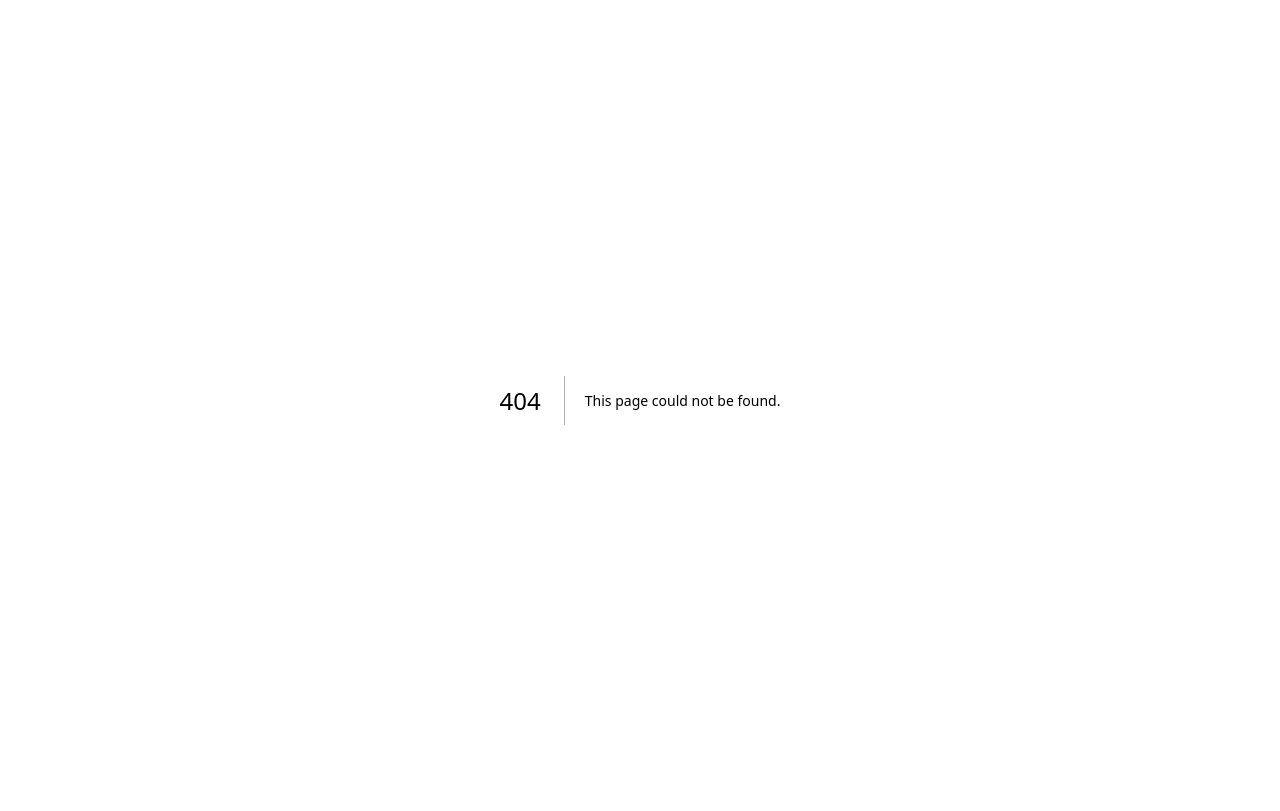
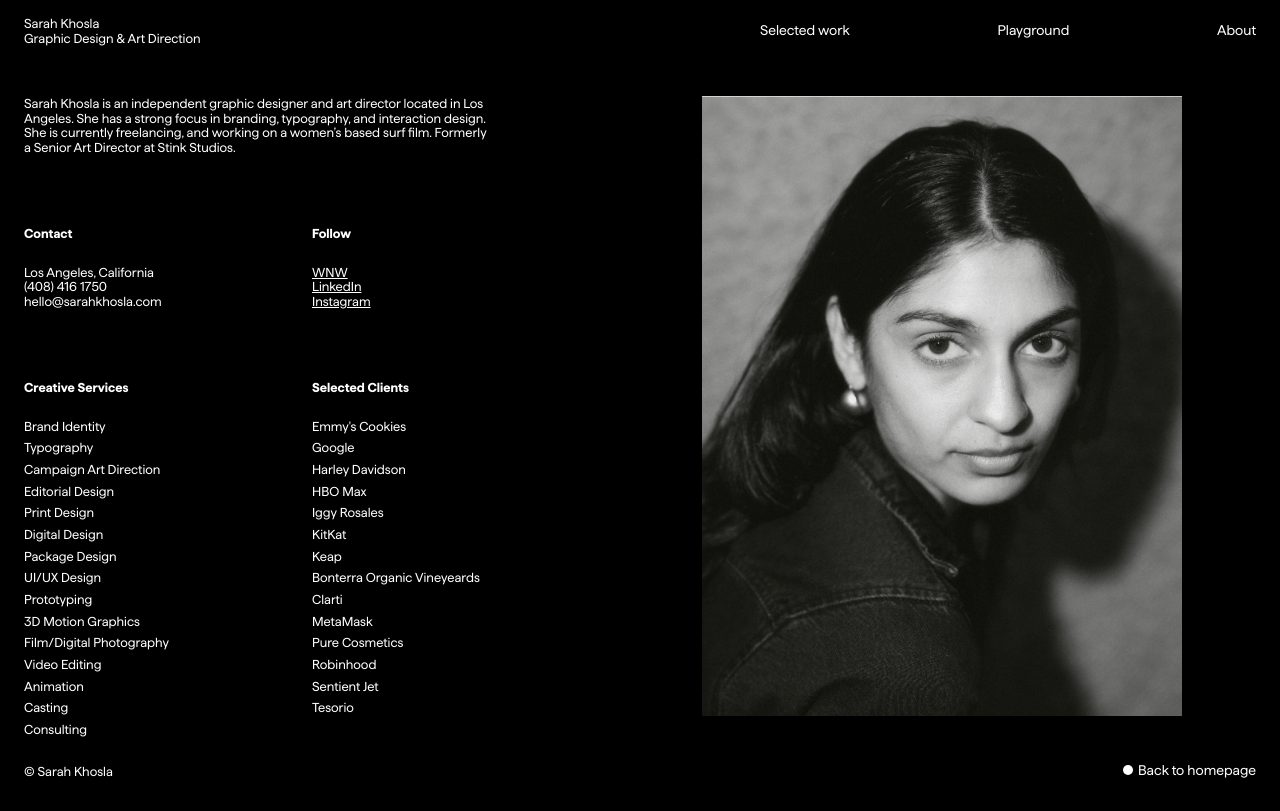
Before and after one commit to outerlabs-studio/sarah-khosla, a Next.js app: page /about in a window 1280 px wide. Before the commit this address had no page. Built offline with nearby package versions, Linux system fonts and the light colour scheme; what @studio-freight/tempus would draw is missing.

Commit message:
Created about page

```diff
--- /dev/null
+++ b/components/about/index.js
@@ -0,0 +1,51 @@
+import { styled } from 'styled-components'
+import { ArticleBase } from 'styles'
+
+export const AboutPageWrapper = styled.main`
+  height: 100vh;
+  display: flex;
+  flex-direction: column;
+  justify-content: space-between;
+`
+export const ContentWrapper = styled.div`
+  display: flex;
+  gap: 5rem;
+`
+export const DescriptionWrapper = styled.div`
+  max-width: 29rem;
+  padding: 6rem 0 3vh;
+`
+export const RightColumn = styled.div`
+  display: flex;
+  width: 100%;
+  max-width: 48vw;
+  justify-content: flex-end;
+  padding: 6rem 0 3vh;
+`
+export const ImageWrapper = styled.div`
+  width: 30rem;
+
+  img {
+    width: 100%;
+    height: auto;
+  }
+`
+export const ListRow = styled.div`
+  display: grid;
+  grid-template-columns: repeat(2, 1fr);
+  gap: 7rem;
+  margin-top: 9vh;
+`
+export const ListWrapper = styled.div`
+  display: flex;
+  flex-direction: column;
+
+  a {
+    font-size: 13px !important;
+    line-height: 14.5px !important;
+  }
+`
+export const ListTitle = styled(ArticleBase)`
+  font-weight: 700;
+  margin-bottom: 1.5rem;
+`
--- a/components/footer/index.js
+++ b/components/footer/index.js
@@ -9,26 +9,36 @@ import {
 import { ArticleBase, Container } from 'styles'
 import { useLenis } from '@studio-freight/react-lenis'
 import CustomLink from 'components/link'
+import { useRouter } from 'next/router'
 
 const Footer = () => {
   const lenis = useLenis()
+  const router = useRouter()
 
   return (
-    <PageFooter>
+    <PageFooter noPadding={router.pathname === '/about'}>
       <Container>
         <ContentWrapper>
           <Column>
             <ArticleBase>&copy; Sarah Khosla</ArticleBase>
+            {router.pathname === '/' || router.pathname === '/playground' ? (
               <DescriptionWrapper>
                 <ArticleBase>
                   Los Angeles, California{' '}
-                <CustomLink href="mailto:hello@sarahkhosla.com" target="_blank">
+                  <CustomLink
+                    href="mailto:hello@sarahkhosla.com"
+                    target="_blank"
+                  >
                     hello@sarahkhosla.com
                   </CustomLink>
                 </ArticleBase>
               </DescriptionWrapper>
+            ) : (
+              <div />
+            )}
           </Column>
           <Column>
+            {router.pathname === '/' || router.pathname === '/playground' ? (
               <LinksWrapper>
                 <CustomLink href="/linkedin" target="_blank">
                   Linkedin,
@@ -40,10 +50,17 @@ const Footer = () => {
                   Instagram
                 </CustomLink>
               </LinksWrapper>
+            ) : (
+              <div />
+            )}
             <LinkWrapper>
+              {router.pathname === '/about' ? (
+                <CustomLink href="/">Back to homepage</CustomLink>
+              ) : (
                 <CustomLink onClick={() => lenis.scrollTo('top')}>
                   Back to top
                 </CustomLink>
+              )}
             </LinkWrapper>
           </Column>
         </ContentWrapper>
--- a/components/footer/styles.js
+++ b/components/footer/styles.js
@@ -3,7 +3,7 @@ import { styled } from 'styled-components'
 export const PageFooter = styled.footer`
   position: relative;
   width: 100%;
-  padding: 15rem 0 2rem;
+  padding: ${(props) => (props.noPadding ? '0 0 2rem' : '15rem 0 2rem')};
 `
 export const ContentWrapper = styled.div`
   position: relative;
--- a/components/nav/index.js
+++ b/components/nav/index.js
@@ -11,10 +11,12 @@ import { CustomLink } from 'components'
 // import { SplitText } from 'lib'
 import { useIsomorphicLayoutEffect } from 'react-use'
 import gsap from 'gsap'
+import { useRouter } from 'next/router'
 
 const Nav = () => {
   let sectionRef = useRef()
   let navTextRef = useRef([])
+  const router = useRouter()
 
   useIsomorphicLayoutEffect(() => {
     let ctx = gsap.context(() => {
@@ -45,6 +47,7 @@ const Nav = () => {
               Sarah Khosla
               <br /> Graphic Design & Art Direction
             </ArticleBase>
+            {router.pathname !== '/about' && (
               <DescriptionWrapper>
                 <LineWrapper>
                   <ArticleBase ref={(el) => (navTextRef.current[0] = el)}>
@@ -62,6 +65,7 @@ const Nav = () => {
                   </ArticleBase>
                 </LineWrapper>
               </DescriptionWrapper>
+            )}
           </Column>
           <Column>
             <CustomLink href="/">Selected work</CustomLink>
--- a/components/nav/styles.js
+++ b/components/nav/styles.js
@@ -6,7 +6,7 @@ export const PageHeader = styled.header`
   width: 100%;
   padding: 1rem 0;
   overflow: hidden;
-  /* background: rgb(var(--black)); */
+  background: rgb(var(--black));
   z-index: ${Z.PAGE_HEADER};
 `
 export const NavWrapper = styled.nav`
@@ -14,11 +14,15 @@ export const NavWrapper = styled.nav`
   display: grid;
   grid-template-columns: repeat(2, 1fr);
   grid-gap: 15rem;
-  /* align-items: center; */
+  align-items: center;
 `
 export const Column = styled.div`
   display: flex;
   justify-content: space-between;
+
+  a:hover {
+    color: rgba(var(--white), 0.8);
+  }
 `
 export const DescriptionWrapper = styled.div`
   max-width: 10rem;
--- /dev/null
+++ b/pages/about.js
@@ -0,0 +1,113 @@
+import { CustomLink, Layout } from 'components'
+import {
+  AboutPageWrapper,
+  ContentWrapper,
+  DescriptionWrapper,
+  ImageWrapper,
+  ListRow,
+  ListTitle,
+  ListWrapper,
+  RightColumn,
+} from 'components/about'
+import Image from 'next/image'
+import { ArticleBase, Container } from 'styles'
+
+function About() {
+  return (
+    <AboutPageWrapper>
+      <Layout>
+        <Container>
+          <ContentWrapper>
+            <DescriptionWrapper>
+              <ArticleBase>
+                Sarah Khosla is an independent graphic designer and art director
+                located in Los Angeles. She has a strong focus in branding,
+                typography, and interaction design. She is currently
+                freelancing, and working on a women’s based surf film. Formerly
+                a Senior Art Director at Stink Studios.
+              </ArticleBase>
+              <ListRow>
+                <ListWrapper>
+                  <ListTitle>Contact</ListTitle>
+                  <ArticleBase>
+                    Los Angeles, California
+                    <br /> (408) 416 1750 <br />
+                    hello@sarahkhosla.com
+                  </ArticleBase>
+                </ListWrapper>
+                <ListWrapper>
+                  <ListTitle>Follow</ListTitle>
+                  <CustomLink underline>WNW</CustomLink>
+                  <CustomLink underline>LinkedIn</CustomLink>
+                  <CustomLink underline>Instagram</CustomLink>
+                </ListWrapper>
+              </ListRow>
+              <ListRow>
+                <ListWrapper>
+                  <ListTitle>Creative Services</ListTitle>
+                  <ArticleBase>Brand Identity</ArticleBase>
+                  <ArticleBase m={'0.45rem 0 0 0'}>Typography</ArticleBase>
+                  <ArticleBase m={'0.45rem 0 0 0'}>
+                    Campaign Art Direction
+                  </ArticleBase>
+                  <ArticleBase m={'0.45rem 0 0 0'}>
+                    Editorial Design
+                  </ArticleBase>
+                  <ArticleBase m={'0.45rem 0 0 0'}>Print Design</ArticleBase>
+                  <ArticleBase m={'0.45rem 0 0 0'}>Digital Design</ArticleBase>
+                  <ArticleBase m={'0.45rem 0 0 0'}>Package Design</ArticleBase>
+                  <ArticleBase m={'0.45rem 0 0 0'}>UI/UX Design</ArticleBase>
+                  <ArticleBase m={'0.45rem 0 0 0'}>Prototyping</ArticleBase>
+                  <ArticleBase m={'0.45rem 0 0 0'}>
+                    3D Motion Graphics
+                  </ArticleBase>
+                  <ArticleBase m={'0.45rem 0 0 0'}>
+                    Film/Digital Photography
+                  </ArticleBase>
+                  <ArticleBase m={'0.45rem 0 0 0'}>Video Editing</ArticleBase>
+                  <ArticleBase m={'0.45rem 0 0 0'}>Animation</ArticleBase>
+                  <ArticleBase m={'0.45rem 0 0 0'}>Casting</ArticleBase>
+                  <ArticleBase m={'0.45rem 0 0 0'}>Consulting</ArticleBase>
+                </ListWrapper>
+                <ListWrapper>
+                  <ListTitle>Selected Clients</ListTitle>
+                  <ArticleBase>Emmy's Cookies</ArticleBase>
+                  <ArticleBase m={'0.45rem 0 0 0'}>Google</ArticleBase>
+                  <ArticleBase m={'0.45rem 0 0 0'}>Harley Davidson</ArticleBase>
+                  <ArticleBase m={'0.45rem 0 0 0'}>HBO Max</ArticleBase>
+                  <ArticleBase m={'0.45rem 0 0 0'}>Iggy Rosales</ArticleBase>
+                  <ArticleBase m={'0.45rem 0 0 0'}>KitKat</ArticleBase>
+                  <ArticleBase m={'0.45rem 0 0 0'}>Keap</ArticleBase>
+                  <ArticleBase m={'0.45rem 0 0 0'}>
+                    Bonterra Organic Vineyeards
+                  </ArticleBase>
+                  <ArticleBase m={'0.45rem 0 0 0'}>Clarti</ArticleBase>
+                  <ArticleBase m={'0.45rem 0 0 0'}>MetaMask</ArticleBase>
+                  <ArticleBase m={'0.45rem 0 0 0'}>Pure Cosmetics</ArticleBase>
+                  <ArticleBase m={'0.45rem 0 0 0'}>Robinhood</ArticleBase>
+                  <ArticleBase m={'0.45rem 0 0 0'}>Sentient Jet</ArticleBase>
+                  <ArticleBase m={'0.45rem 0 0 0'}>Tesorio</ArticleBase>
+                </ListWrapper>
+              </ListRow>
+            </DescriptionWrapper>
+            <RightColumn>
+              <ImageWrapper>
+                <Image
+                  src="/images/sarah.jpg"
+                  alt="Sarah Khosla"
+                  quality={90}
+                  width={0}
+                  height={0}
+                  sizes="100vw"
+                  className="top"
+                />
+              </ImageWrapper>
+            </RightColumn>
+          </ContentWrapper>
+        </Container>
+      </Layout>
+    </AboutPageWrapper>
+  )
+}
+
+export default About
--- a/styles/global.js
+++ b/styles/global.js
@@ -34,7 +34,6 @@ const GlobalStyle = createGlobalStyle`
   body {
     margin: 0;
     min-width: 100vw;
-    min-height: 100vh;
     -moz-osx-font-smoothing: grayscale;
     -webkit-font-smoothing: antialiased;
     font-variant-ligatures: common-ligatures;
```
Also changed, not shown: public/images/sarah.jpg (added). Lines whose indentation alone changed are shown as unchanged.
